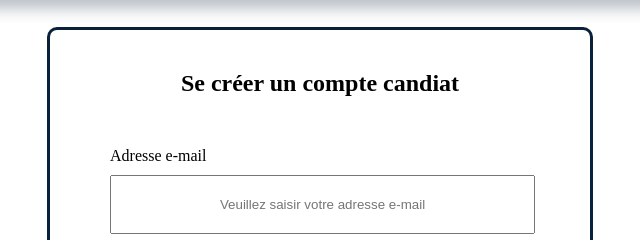
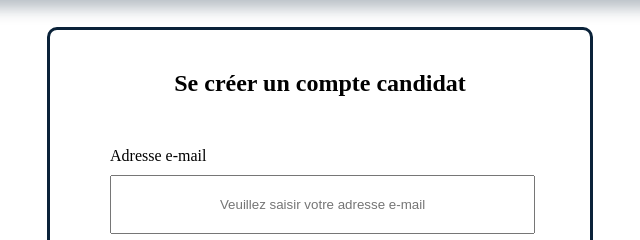
Before and after one commit to RamuneeSama/Recrute-moi.com, a plain HTML site: page Créer_un_compte/Créer_un_compte.html in a window 1280 px wide. Shown: the part 127-367 px from the top of the page, 401-1041 px from the left. Drawn offline with Linux system fonts and the light colour scheme.

Commit message:
correction d'une faute dans le H1

```diff
--- a/Créer_un_compte/Créer_un_compte.html
+++ b/Créer_un_compte/Créer_un_compte.html
@@ -30,7 +30,7 @@
 
         <div class="mid">
 
-            <h1>Se créer un compte candiat</h1>
+            <h1>Se créer un compte candidat</h1>
 
                 <form action="connexion" method="get">
                     <p id="adresse">Adresse e-mail</p>
```
